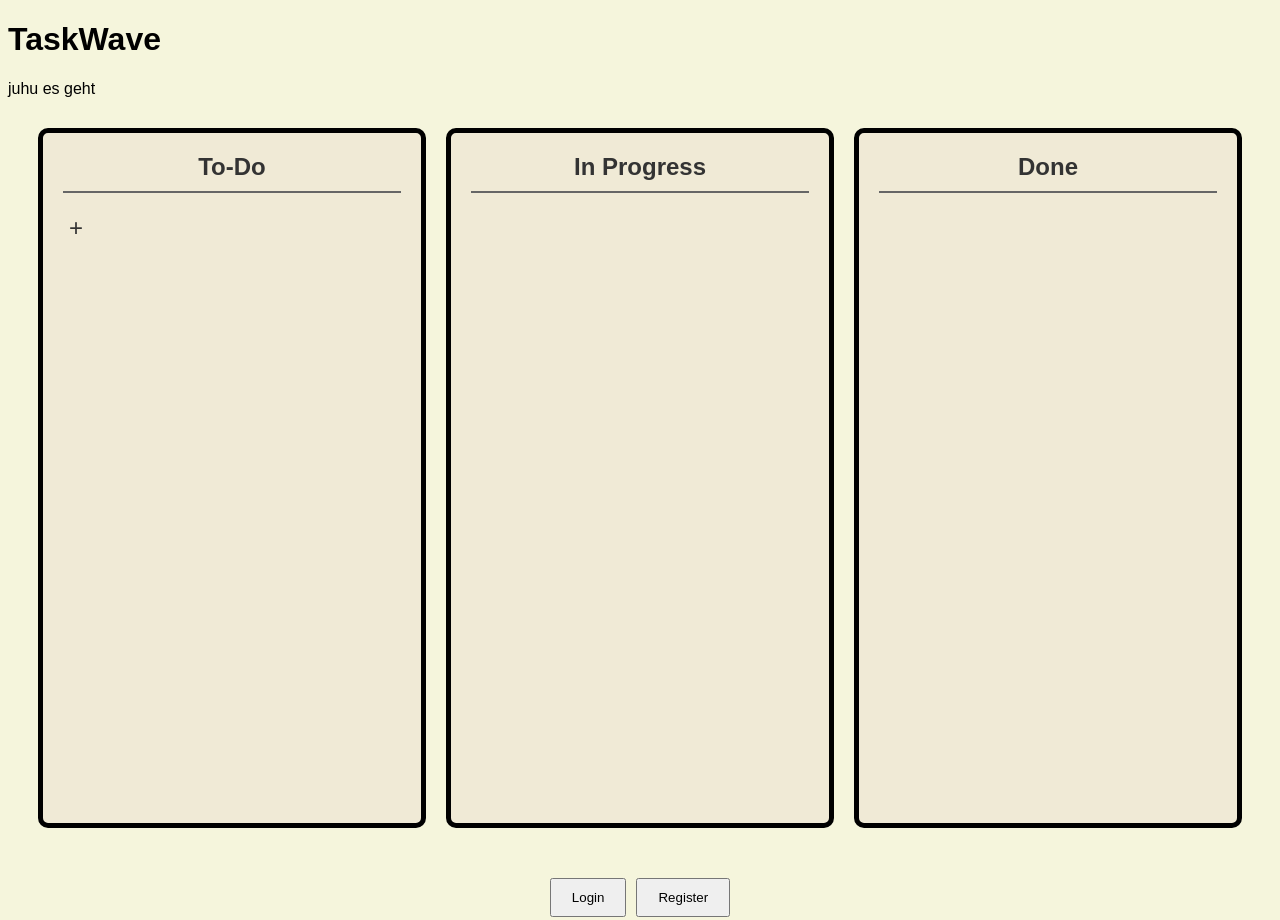
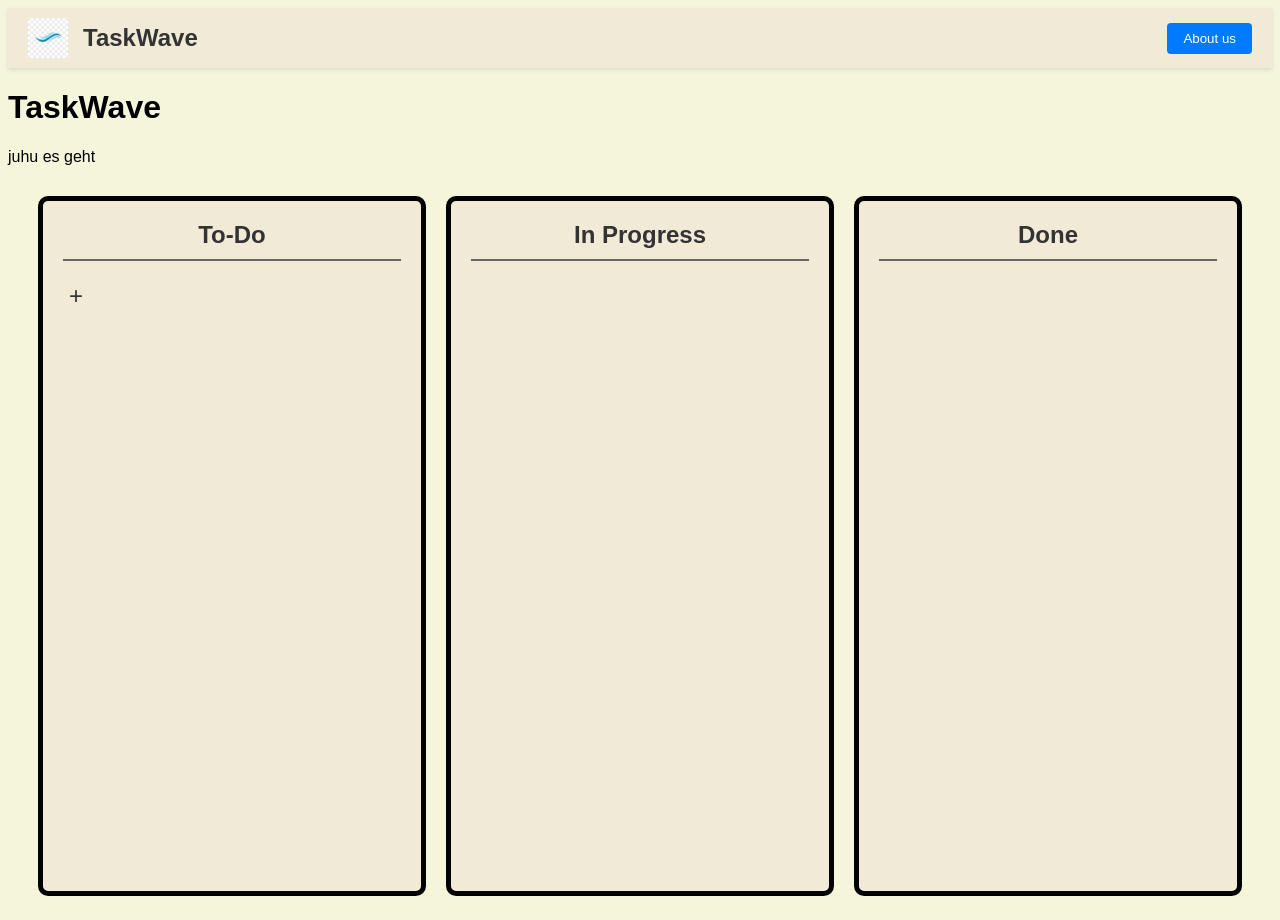
Before and after one commit to plukesch/TaskWave, a website: page client/files/index.html in a window 1280 px wide. Shown: the top 920 px of the page. Drawn offline with Linux system fonts and the light colour scheme.

Commit message:
first looks menubar

```diff
--- a/client/files/index.css
+++ b/client/files/index.css
@@ -80,3 +80,37 @@ footer {
     padding: 10px 20px;
     cursor: pointer;
 }
+
+.menu-bar {
+    display: flex;
+    align-items: center;
+    background-color: #f0ead6; /* Hintergrundfarbe der Menüleiste */
+    padding: 10px 20px; /* Innenabstand */
+    box-shadow: 0 2px 4px rgba(0,0,0,0.1); /* Optionaler Schatten für Tiefe */
+}
+
+.menu-icon {
+    width: 40px; /* oder eine andere passende Größe */
+    height: auto;
+    margin-right: 15px; /* Abstand zwischen Icon und Titel */
+}
+
+.menu-title {
+    font-size: 24px; /* Anpassen nach Bedarf */
+    font-weight: bold;
+    color: #333; /* Dunkle Schriftfarbe für Kontrast */
+    margin-right: auto; /* Schiebt alle nachfolgenden Elemente nach rechts */
+}
+
+.menu-bar button {
+    background-color: #007BFF; /* Blaue Button-Farbe */
+    color: white;
+    border: none;
+    padding: 8px 16px;
+    border-radius: 4px;
+    cursor: pointer;
+}
+
+.menu-bar button:hover {
+    background-color: #0056b3; /* Dunklerer Blauton beim Hover */
+}
--- a/client/files/index.html
+++ b/client/files/index.html
@@ -7,6 +7,14 @@
     <link rel="stylesheet" href="index.css">
 </head>
 <body>
+
+    <div class="menu-bar">
+        <img src="../../wave-icon.jpg" alt="Wave Icon" class="menu-icon">
+        <span class="menu-title">TaskWave</span>
+        <button onclick="window.location.href='aboutus.html'">About us</button>
+    </div>
+
+
     <h1>TaskWave</h1>
     juhu es geht
 
```
Also changed, not shown: client/files/aboutus.html (added, +16 -0 lines), wave-icon.jpg (added).
